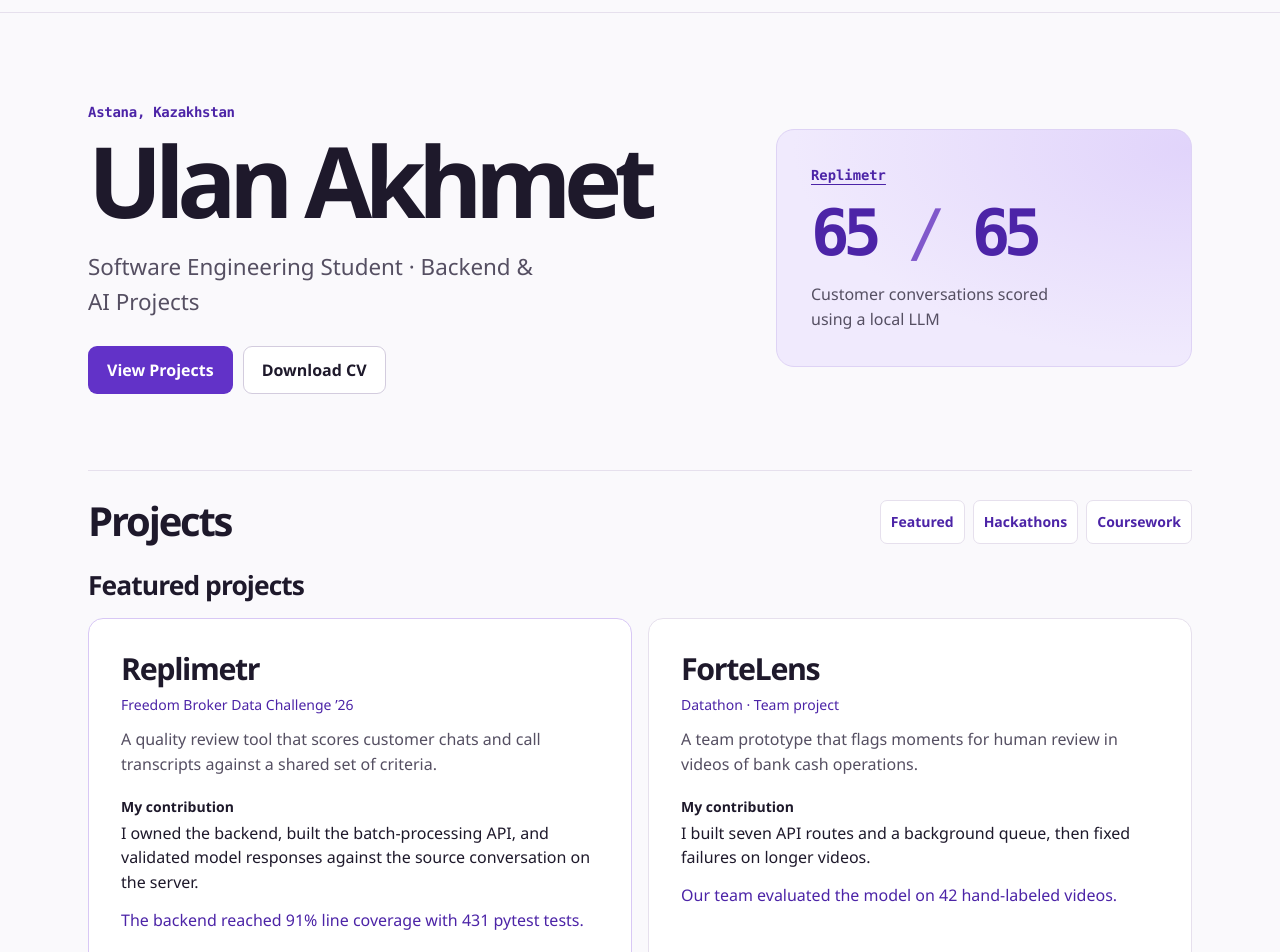
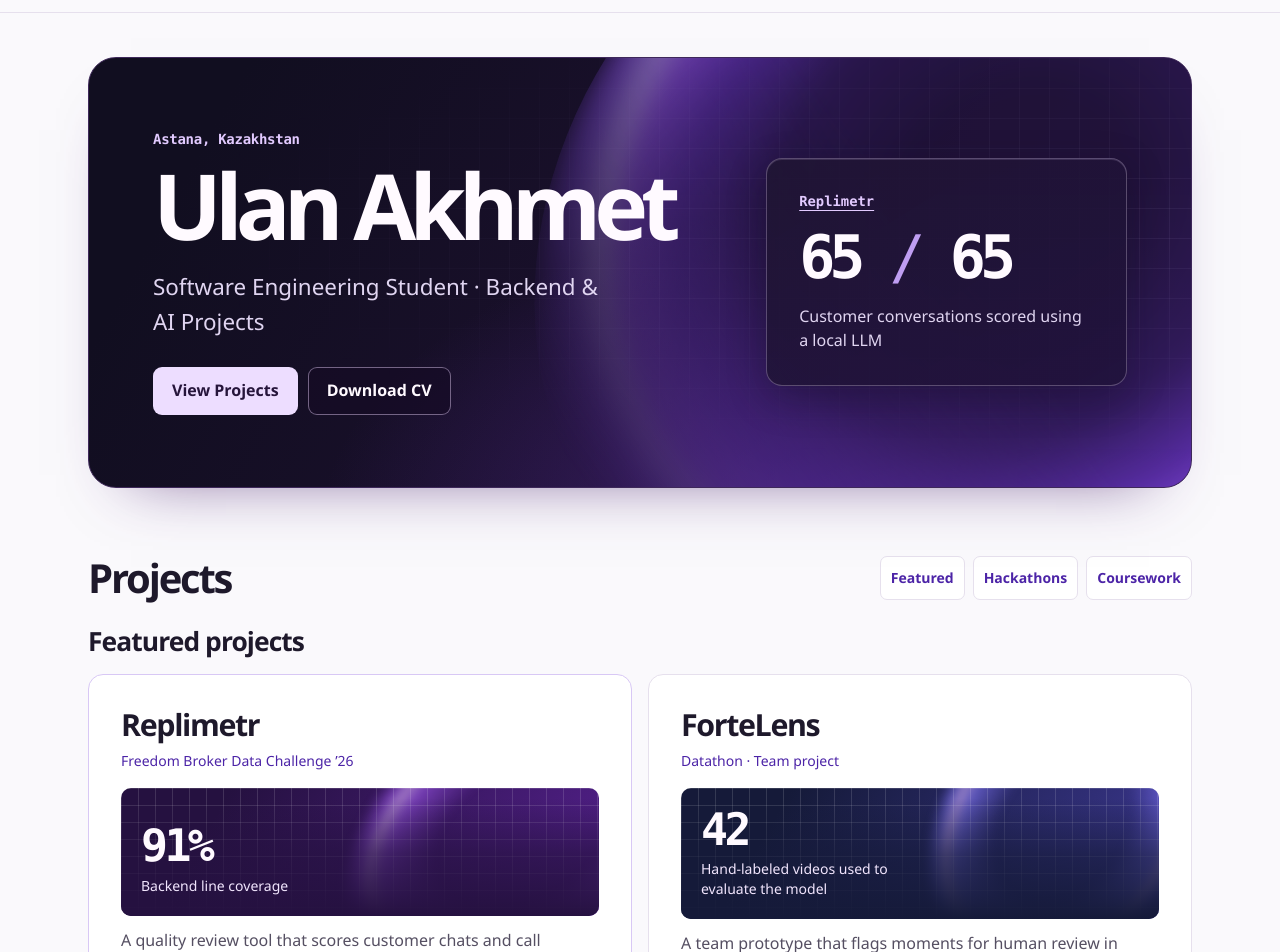
Before and after one commit to 8zellorr8/ulan-akhmet-portfolio, a Next.js app: page / in a window 1280 px wide. Shown: the part 60-1012 px from the top of the page. Built offline with nearby package versions, Linux system fonts and the light colour scheme.

Commit message:
style: add gradient hero and project covers

```diff
--- a/app/content.ts
+++ b/app/content.ts
@@ -8,9 +8,10 @@ type ProjectSummary = {
 type Project = ProjectSummary & {
   localName?: { text: string; lang: string };
   context?: string;
+  cover?: { theme: 'coverage' | 'video' | 'matchup' | 'classroom'; value: string; label: string };
   contribution: string;
   contributionLabel?: 'Team approach';
-  outcome: string;
+  outcome?: string;
   repository?: string;
   inDevelopment?: boolean;
   accessRestricted?: boolean;
@@ -43,9 +44,10 @@ export const portfolio = {
       id: 'replimetr',
       name: 'Replimetr',
       context: 'Freedom Broker Data Challenge ’26',
+      cover: { theme: 'coverage', value: '91%', label: 'Backend line coverage' },
       description: 'A quality review tool that scores customer chats and call transcripts against a shared set of criteria.',
       contribution: 'I owned the backend, built the batch-processing API, and validated model responses against the source conversation on the server.',
-      outcome: 'The backend reached 91% line coverage with 431 pytest tests.',
+      outcome: 'The backend test suite includes 431 pytest tests.',
       stack: ['Python', 'FastAPI', 'Qwen3', 'Docker'],
       repository: 'https://github.com/8zellorr8/data_ch',
     },
@@ -53,15 +55,16 @@ export const portfolio = {
       id: 'fortelens',
       name: 'ForteLens',
       context: 'Datathon · Team project',
+      cover: { theme: 'video', value: '42', label: 'Hand-labeled videos used to evaluate the model' },
       description: 'A team prototype that flags moments for human review in videos of bank cash operations.',
       contribution: 'I built seven API routes and a background queue, then fixed failures on longer videos.',
-      outcome: 'Our team evaluated the model on 42 hand-labeled videos.',
       stack: ['Python', 'FastAPI', 'Qwen3-VL', 'FFmpeg'],
       repository: 'https://github.com/8zellorr8/datathon_ketnavr',
     },
     {
       id: 'nextbuy',
       name: 'NextBuy',
+      cover: { theme: 'matchup', value: '2 heroes', label: 'One item recommendation' },
       description: 'A Dota 2 item advisor that uses ranked matches to suggest what to buy next for a hero matchup.',
       contribution: 'I built the OpenDota match ingestion and the logic that recommends the next item for a pair of heroes.',
       outcome: 'Each recommendation shows how many match records support it.',
@@ -74,9 +77,9 @@ export const portfolio = {
       id: 'smartjoba',
       name: 'SmartJoba',
       localName: { text: 'Оқужол', lang: 'kk' },
+      cover: { theme: 'classroom', value: 'Grades & attendance', label: 'Student view' },
       description: 'A Kazakh-language learning platform for a college, with a digital gradebook, course materials, assignments, and scheduling.',
       contribution: 'I came up with the idea and developed the product concept.',
-      outcome: 'Students can see their grades and attendance in one place.',
       stack: ['React', 'TypeScript', 'FastAPI', 'PostgreSQL'],
       repository: 'https://github.com/8zellorr8/smart_joba',
       inDevelopment: true,
--- a/app/page.tsx
+++ b/app/page.tsx
@@ -9,7 +9,7 @@ function TechnologyList({ technologies }: { technologies: readonly string[] }) {
 }
 
 function ProjectCard({ project }: { project: Project }) {
-  const { localName } = project;
+  const { cover, localName } = project;
   const displayName = localName ? `${localName.text} (${project.name})` : project.name;
 
   return (
@@ -21,10 +21,16 @@ function ProjectCard({ project }: { project: Project }) {
         {project.inDevelopment && <span className="project-status">In development</span>}
       </div>
       {project.context && <p className="project-context">{project.context}</p>}
+      {cover && (
+        <div className="case-cover" data-theme={cover.theme}>
+          <p className="cover-value">{cover.value}</p>
+          <p className="cover-label">{cover.label}</p>
+        </div>
+      )}
       <p className="project-description">{project.description}</p>
       <div className="project-work">
         <p><strong>{project.contributionLabel ?? 'My contribution'}</strong>{project.contribution}</p>
-        <p className="project-outcome">{project.outcome}</p>
+        {project.outcome && <p className="project-outcome">{project.outcome}</p>}
       </div>
       <TechnologyList technologies={project.stack} />
       {project.repository && (
--- a/app/styles.css
+++ b/app/styles.css
@@ -8,6 +8,9 @@
   --accent-hover: #4c24a7;
   --accent-pale: #f0eafd;
   --border: #e6e0ed;
+  --hero-text: #fffaff;
+  --hero-muted: #e0d5f1;
+  --hero-accent: #e2caff;
   --font-body: 'IBM Plex Sans Variable', 'Segoe UI', sans-serif;
   --font-mono: 'JetBrains Mono Variable', Consolas, monospace;
 }
@@ -84,31 +87,68 @@ a:focus-visible {
 .site-header nav a:hover { color: var(--accent); text-decoration: underline; text-underline-offset: 0.27em; }
 
 .hero {
+  position: relative;
+  isolation: isolate;
   display: grid;
+  grid-template-columns: minmax(0, 1fr);
   align-items: center;
-  gap: 34px;
-  padding-block: clamp(2.5rem, 7vw, 5.75rem) clamp(2.75rem, 6vw, 4.75rem);
+  overflow: hidden;
+  gap: 30px;
+  margin-block: clamp(1.25rem, 4vw, 2.75rem) clamp(2.5rem, 6vw, 4.25rem);
+  padding: clamp(1.875rem, 6vw, 4.5rem) clamp(1.25rem, 5.5vw, 4rem);
+  border: 1px solid #3e285a;
+  border-radius: clamp(1rem, 3vw, 1.75rem);
+  background:
+    radial-gradient(ellipse at 94% 110%, #4f278c 0, transparent 55%),
+    linear-gradient(119deg, #110e20 12%, #1b102d 56%, #2c164d 100%);
+  box-shadow: 0 30px 62px -43px #48206dba;
+  color: var(--hero-text);
 }
+
+.hero::before, .hero::after { position: absolute; pointer-events: none; content: ''; }
+
+.hero::before {
+  z-index: -2;
+  inset: -52% -24% -46% 39%;
+  border-radius: 50%;
+  background: radial-gradient(ellipse at 56% 47%, #201339 17%, #2d1955 35%, #5a2eaa 48%, #9252ed 56%, #c4a3ff 59%, #7f4bdb 63%, #482482 69%, transparent 74%);
+  filter: blur(11px);
+  opacity: 0.78;
+  transform: rotate(-37deg);
+  mask-image: linear-gradient(90deg, transparent 1%, #000 47%);
+}
+
+.hero::after {
+  z-index: -1;
+  inset: 0;
+  background-image: linear-gradient(#dec9ff12 1px, transparent 1px), linear-gradient(90deg, #dec9ff12 1px, transparent 1px);
+  background-size: 30px 30px;
+  mask-image: radial-gradient(ellipse at 94% 40%, #000 0, transparent 66%);
+}
+
+.hero a:focus-visible { outline-color: #f1e2ff; }
+.hero-copy { min-width: 0; }
 
 .location {
   margin-block-end: 11px;
-  color: var(--accent-hover);
+  color: var(--hero-accent);
   font: 600 0.875rem/1.35 var(--font-mono);
   letter-spacing: -0.02em;
 }
 
 .hero h1 {
-  font-size: clamp(3.25rem, 8.2vw, 6.15rem);
+  font-size: clamp(2.85rem, 7.5vw, 5.7rem);
   font-weight: 680;
   letter-spacing: -0.077em;
   line-height: 0.99;
+  overflow-wrap: anywhere;
   text-wrap: balance;
 }
 
 .hero-role {
   max-width: 35rem;
   margin-block-start: 20px;
-  color: var(--muted);
+  color: var(--hero-muted);
   font-size: clamp(1.075rem, 2.2vw, 1.4rem);
   font-weight: 460;
   text-wrap: pretty;
@@ -129,22 +169,24 @@ a:focus-visible {
   transition: background-color 140ms ease, border-color 140ms ease;
 }
 
-.button-primary { background: var(--accent); color: var(--surface); }
-.button-primary:hover, .button-primary:active { background: var(--accent-hover); }
-.button-secondary { background: var(--surface); border-color: #d3ccde; }
-.button-secondary:hover, .button-secondary:active { border-color: var(--accent); background: var(--accent-pale); }
+.button-primary { background: #edddff; color: #26153b; }
+.button-primary:hover, .button-primary:active { background: #fff7ff; }
+.button-secondary { background: #160c25a8; border-color: #ead5ff71; color: var(--hero-text); }
+.button-secondary:hover, .button-secondary:active { border-color: #edddff; background: #382153; }
 
 .hero-highlight {
   position: relative;
   display: grid;
+  grid-template-columns: minmax(0, 1fr);
   align-content: center;
   justify-items: start;
   min-width: 0;
-  min-height: 215px;
-  padding: clamp(1.375rem, 3.1vw, 2.125rem);
-  border: 1px solid #ded3f5;
-  border-radius: 18px;
-  background: radial-gradient(ellipse at 100% 8%, #e1d4fb 0, transparent 68%), var(--accent-pale);
+  min-height: 184px;
+  padding: clamp(1.125rem, 3.1vw, 2rem);
+  border: 1px solid #f0dfff47;
+  border-radius: 16px;
+  background: linear-gradient(148deg, #201534e8, #20123be0);
+  box-shadow: inset 0 1px #e4d0ff25, 0 12px 38px #10082255;
 }
 
 .highlight-project {
@@ -152,25 +194,24 @@ a:focus-visible {
   min-height: 44px;
   align-items: center;
   margin-block-start: -12px;
-  color: var(--accent-hover);
+  color: var(--hero-accent);
   font: 650 0.865rem/1.35 var(--font-mono);
   text-underline-offset: 0.27em;
 }
 
 .highlight-number {
   padding-block: 1px 5px;
-  color: var(--accent-hover);
-  font: 600 clamp(2.7rem, 6.4vw, 4rem)/1.12 var(--font-mono);
+  color: var(--hero-text);
+  font: 600 clamp(2.3rem, 5.4vw, 3.75rem)/1.12 var(--font-mono);
   letter-spacing: -0.1em;
-  white-space: nowrap;
+  overflow-wrap: anywhere;
 }
 
-.highlight-number span { color: #8058cb; font-weight: 400; }
-.highlight-caption { max-width: 16rem; margin-block-start: 7px; color: var(--muted); font-weight: 520; }
+.highlight-number span { color: #bf9ef2; font-weight: 400; }
+.highlight-caption { max-width: 18rem; margin-block-start: 7px; color: var(--hero-muted); font-weight: 520; }
 
 h2 { font-size: clamp(1.7rem, 4vw, 2.5rem); font-weight: 665; line-height: 1.12; letter-spacing: -0.055em; }
 
-.projects { padding-block-start: 28px; border-top: 1px solid var(--border); }
 .projects-header { display: flex; flex-wrap: wrap; align-items: center; justify-content: space-between; gap: 12px 24px; }
 
 .project-jumps { display: flex; flex-wrap: wrap; gap: 8px; }
@@ -221,6 +262,58 @@ h2 { font-size: clamp(1.7rem, 4vw, 2.5rem); font-weight: 665; line-height: 1.12;
 
 .project-description { margin-block: 12px 19px; color: var(--muted); }
 .project-context { margin-block-start: 7px; color: var(--accent-hover); font-size: 0.875rem; font-weight: 560; }
+
+.case-cover {
+  --cover-start: #251140;
+  --cover-end: #53208b;
+  --cover-glow: #9a55e8;
+  position: relative;
+  isolation: isolate;
+  display: grid;
+  grid-template-columns: minmax(0, 1fr);
+  align-content: end;
+  min-height: 128px;
+  overflow: hidden;
+  margin-block-start: 16px;
+  padding: clamp(0.875rem, 2.6vw, 1.25rem);
+  border-radius: 10px;
+  background: linear-gradient(120deg, var(--cover-start) 20%, var(--cover-end));
+  color: var(--hero-text);
+}
+
+.case-cover::before, .case-cover::after { position: absolute; pointer-events: none; content: ''; }
+
+.case-cover::before {
+  z-index: -1;
+  inset: 0;
+  background-image:
+    linear-gradient(0deg, var(--cover-start), color-mix(in srgb, var(--cover-start) 65%, transparent) 49%, transparent 92%),
+    linear-gradient(#fff2 1px, transparent 1px),
+    linear-gradient(90deg, #fff2 1px, transparent 1px);
+  background-size: 100% 100%, 17px 17px, 17px 17px;
+}
+
+.case-cover::after {
+  z-index: -2;
+  inset: -72% -28% -43% 41%;
+  border-radius: 50%;
+  background: radial-gradient(ellipse, transparent 33%, var(--cover-glow) 52%, #e3bdff 58%, var(--cover-glow) 61%, transparent 68%);
+  filter: blur(4px);
+  opacity: 0.62;
+  transform: rotate(-32deg);
+}
+
+.case-cover[data-theme='video'] { --cover-start: #151a39; --cover-end: #3c3791; --cover-glow: #8075f7; }
+.case-cover[data-theme='matchup'] { --cover-start: #2d112e; --cover-end: #67275f; --cover-glow: #b656aa; }
+.case-cover[data-theme='classroom'] { --cover-start: #221746; --cover-end: #433080; --cover-glow: #9b72eb; }
+.case-cover[data-theme='video']::after { inset: -100% -7% -61% 53%; transform: rotate(35deg); }
+.case-cover[data-theme='matchup']::after { inset: -98% -25% -48% 45%; transform: rotate(-52deg); }
+.case-cover[data-theme='classroom']::after { inset: -55% -30% -82% 53%; transform: rotate(18deg); }
+
+.cover-value { max-width: 14ch; font: 650 clamp(1.9rem, 4vw, 2.8rem)/1 var(--font-mono); letter-spacing: -0.08em; overflow-wrap: anywhere; }
+.cover-label { max-width: 27ch; margin-block-start: 7px; color: #f1e5fd; font-size: 0.875rem; line-height: 1.4; overflow-wrap: anywhere; }
+.case-cover[data-theme='classroom'] .cover-value { max-width: 12ch; font: 660 clamp(1.55rem, 3.6vw, 2.3rem)/0.98 var(--font-body); letter-spacing: -0.05em; }
+
 .project-work { flex: 1; }
 .project-work strong { display: block; margin-block-end: 3px; font-size: 0.875rem; font-weight: 670; }
 .project-outcome { margin-block-start: 13px; color: var(--accent-hover); font-weight: 590; }
@@ -282,7 +375,7 @@ h2 { font-size: clamp(1.7rem, 4vw, 2.5rem); font-weight: 665; line-height: 1.12;
 
 @media (min-width: 46rem) {
   .shell { width: min(100% - 72px, 69rem); }
-  .hero { grid-template-columns: minmax(0, 1.5fr) minmax(0, 1fr); }
+  .hero { grid-template-columns: minmax(0, 1.55fr) minmax(0, 1fr); }
   .project-grid, .course-grid { grid-template-columns: repeat(2, minmax(0, 1fr)); }
   .archive-grid .project-card:last-child:nth-child(odd) { grid-column: 1 / -1; }
   .archive-grid p { max-width: 66ch; }
@@ -290,8 +383,8 @@ h2 { font-size: clamp(1.7rem, 4vw, 2.5rem); font-weight: 665; line-height: 1.12;
 }
 
 @media (min-width: 64rem) {
-  .hero { gap: 64px; }
-  .hero-highlight { min-height: 238px; }
+  .hero { gap: 54px; }
+  .hero-highlight { min-height: 218px; }
 }
 
 @media (prefers-reduced-motion: reduce) {
```
